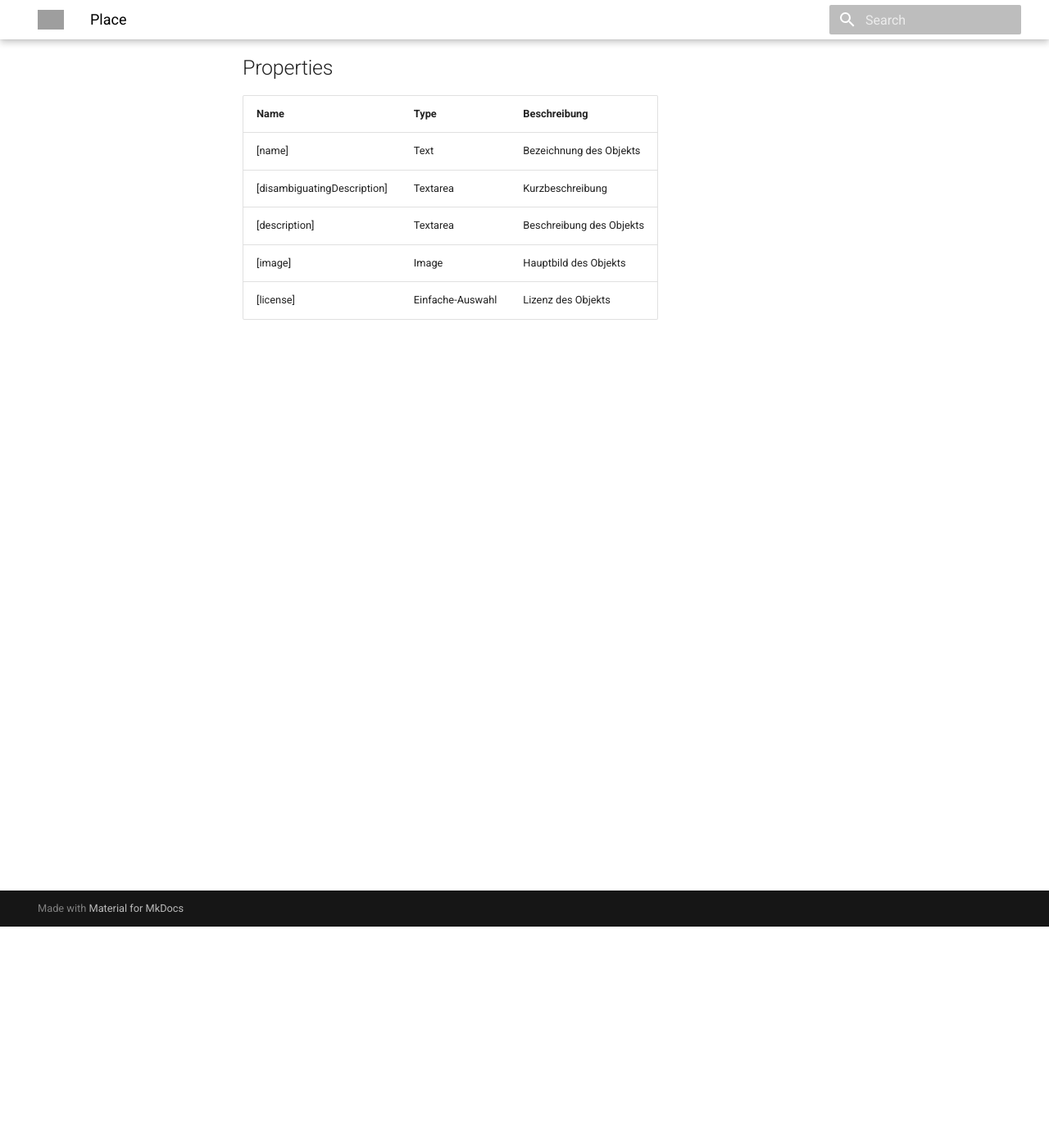
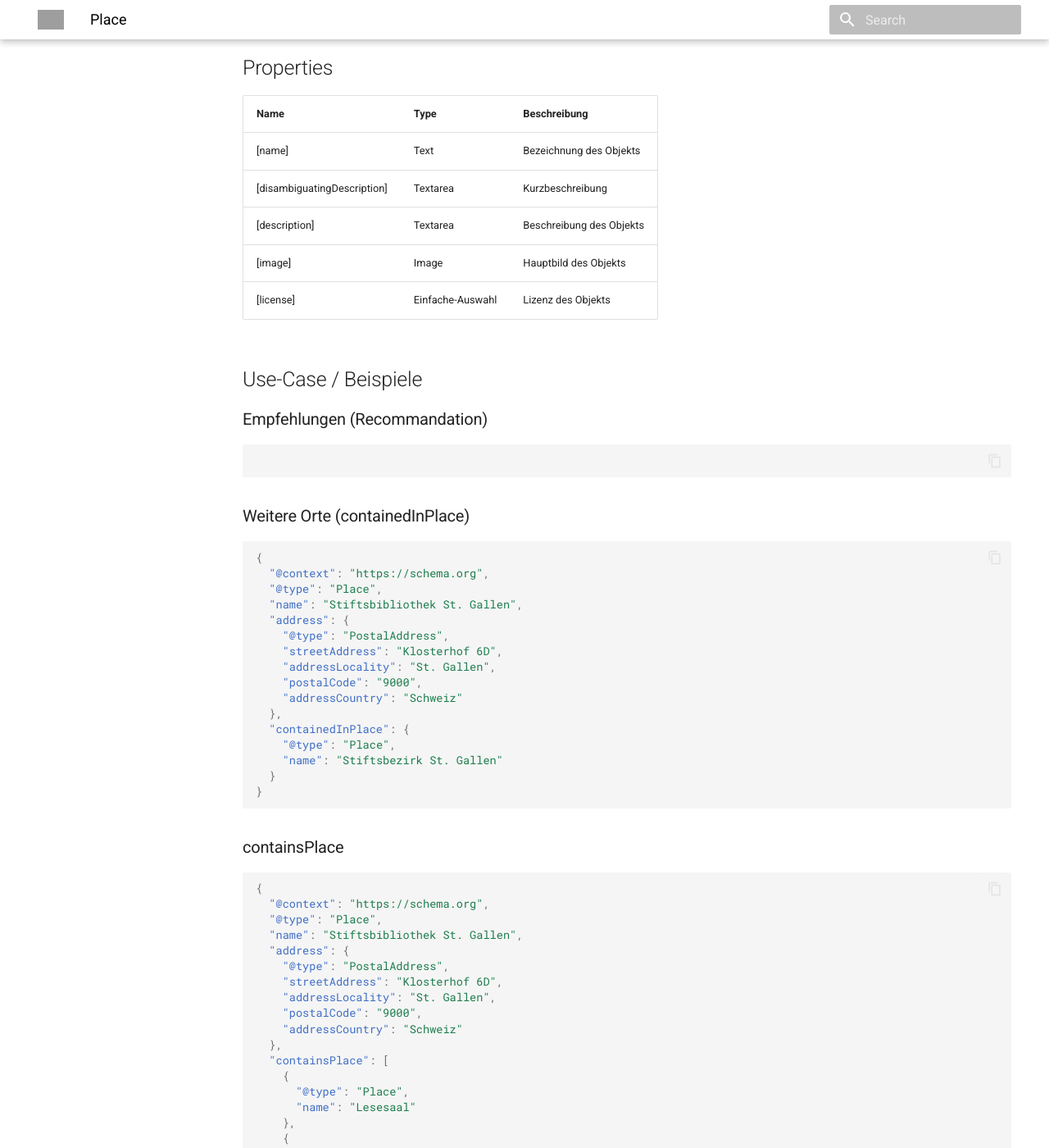
Before and after one commit to tsolenthaler/docs.contentdesk.io, an MkDocs documentation site: the page built from docs/dev/dataschema/types/Place.md, in a window 1280 px wide and 1400 px high, scrolled down 270 px. Shown: the whole window at 82% size. Built offline with MkDocs 1.6.1 and Material for MkDocs 9.7.7, drawn with Linux system fonts in a browser that asks for light colours; some of the changed text lies outside the part shown; grey boxes are pictures that could not be loaded.

Commit message:
docs: Add use-case examples for Place type

````diff
--- a/docs/dev/dataschema/types/Place.md
+++ b/docs/dev/dataschema/types/Place.md
@@ -15,3 +15,62 @@ https://docs.discover.swiss/dev/reference/dataschema/definition/infocenter-class
 | [description]    | Textarea | Beschreibung des Objekts |
 | [image]    | Image | Hauptbild des Objekts |
 | [license]    | Einfache-Auswahl | Lizenz des Objekts |
+
+
+## Use-Case / Beispiele
+
+### Empfehlungen (Recommandation)
+```
+
+```
+
+### Weitere Orte (containedInPlace)
+``` json
+{
+  "@context": "https://schema.org",
+  "@type": "Place",
+  "name": "Stiftsbibliothek St. Gallen",
+  "address": {
+    "@type": "PostalAddress",
+    "streetAddress": "Klosterhof 6D",
+    "addressLocality": "St. Gallen",
+    "postalCode": "9000",
+    "addressCountry": "Schweiz"
+  },
+  "containedInPlace": {
+    "@type": "Place",
+    "name": "Stiftsbezirk St. Gallen"
+  }
+}
+```
+
+### containsPlace
+``` json
+{
+  "@context": "https://schema.org",
+  "@type": "Place",
+  "name": "Stiftsbibliothek St. Gallen",
+  "address": {
+    "@type": "PostalAddress",
+    "streetAddress": "Klosterhof 6D",
+    "addressLocality": "St. Gallen",
+    "postalCode": "9000",
+    "addressCountry": "Schweiz"
+  },
+  "containsPlace": [
+    {
+      "@type": "Place",
+      "name": "Lesesaal"
+    },
+    {
+      "@type": "Place",
+      "name": "Ausstellungsraum"
+    }
+  ]
+}
+```
+
+### event
+
+
+### Videos
````
